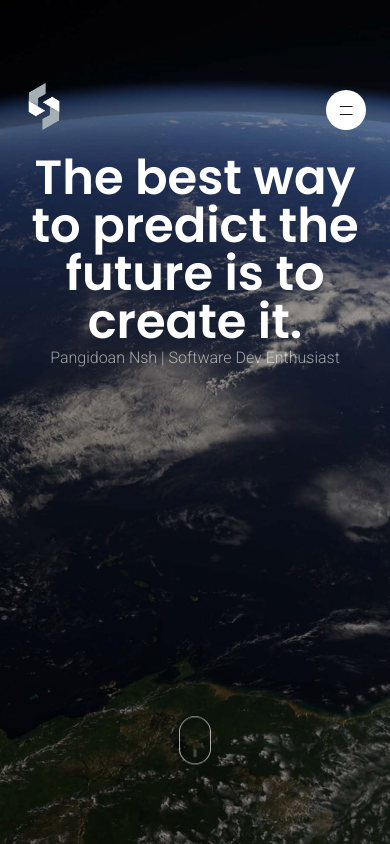
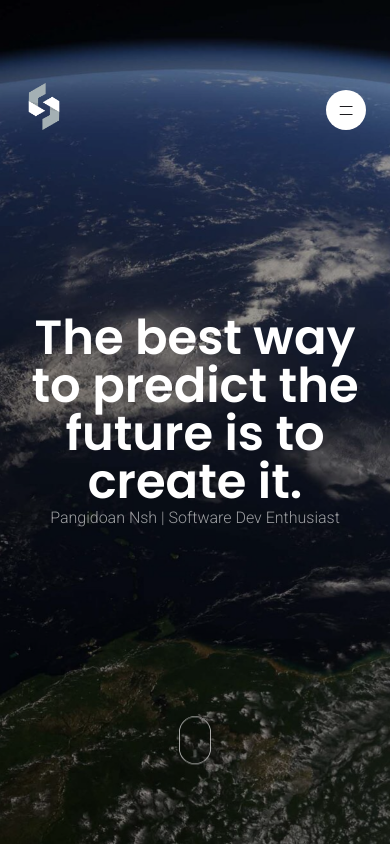
Before and after one commit to pangidoannsh/my_landing_page, a Next.js app: page / in a window 390 px wide. Shown: the top 844 px of the page. Built offline with nearby package versions, Linux system fonts and the light colour scheme; some icons are missing.

Commit message:
del gsap

```diff
--- a/src/components/Hero.js
+++ b/src/components/Hero.js
@@ -1,19 +1,13 @@
-import { Fragment, useEffect, useRef, useState } from 'react'
+import { Fragment, useState } from 'react'
 import { Transition } from '@headlessui/react';
-import { gsap } from 'gsap'
+
 const defaultPosition = {
     x: 0,
     y: 0
 };
 
 export default function Hero({ isOpenMenu, scrollY, backgroundImage }) {
-    const tl = gsap.timeline()
     const [position, setPosition] = useState(defaultPosition);
-    let heroRef = useRef(null)
-    let posX = 0;
-    let posY = 0;
-    let mouseY = 0;
-    let mouseX = 0;
 
     function handleMouseMove(e) {
         // console.log('scroll');
@@ -24,31 +18,8 @@ export default function Hero({ isOpenMenu, scrollY, backgroundImage }) {
             })
         }
     }
-
-    useEffect(() => {
-        tl.to({}, 0.02, {
-            repeat: -1,
-            onRepeat: function () {
-                posX += (mouseX - posX) / 20;
-                posY += (mouseY - posY) / 20;
-                tl.set(heroRef, {
-                    css: {
-                        translateX: (window.innerWidth - (posX * 2)) / 20,
-                        translateY: (window.innerHeight - (posY * 2)) / 20,
-                    }
-                })
-            }
-        })
-        document.addEventListener('mousemove', e => {
-            if (!isOpenMenu) {
-                mouseX = e.pageX
-                mouseY = e.pageY
-            }
-        })
-    }, [isOpenMenu]);
     return (
-        // <div onMouseMove={handleMouseMove}>
-        <div>
+        <div onMouseMove={handleMouseMove}>
             <Transition as={Fragment} show={!isOpenMenu && scrollY < 300}>
                 <Transition.Child
                     as='div'
@@ -71,12 +42,12 @@ export default function Hero({ isOpenMenu, scrollY, backgroundImage }) {
 
             </Transition>
             <div className={`bg-hero-wrapper ${isOpenMenu ? 'scale-110' : ''}`}>
-                <div className={`bg-hero`} ref={ref => heroRef = ref}
+                <div className={`bg-hero`}
                     style={{
                         backgroundImage: `url('${backgroundImage}')`,
-                        // translate: `${position.x}px ${position.y}px`,
+                        translate: `${position.x}px ${position.y}px`,
                         scale: isOpenMenu ? '1.2' : '1.1',
-                        transition: 'scale 1000ms',
+                        transition: 'scale 1000ms'
                     }}
                 />
             </div>
```
